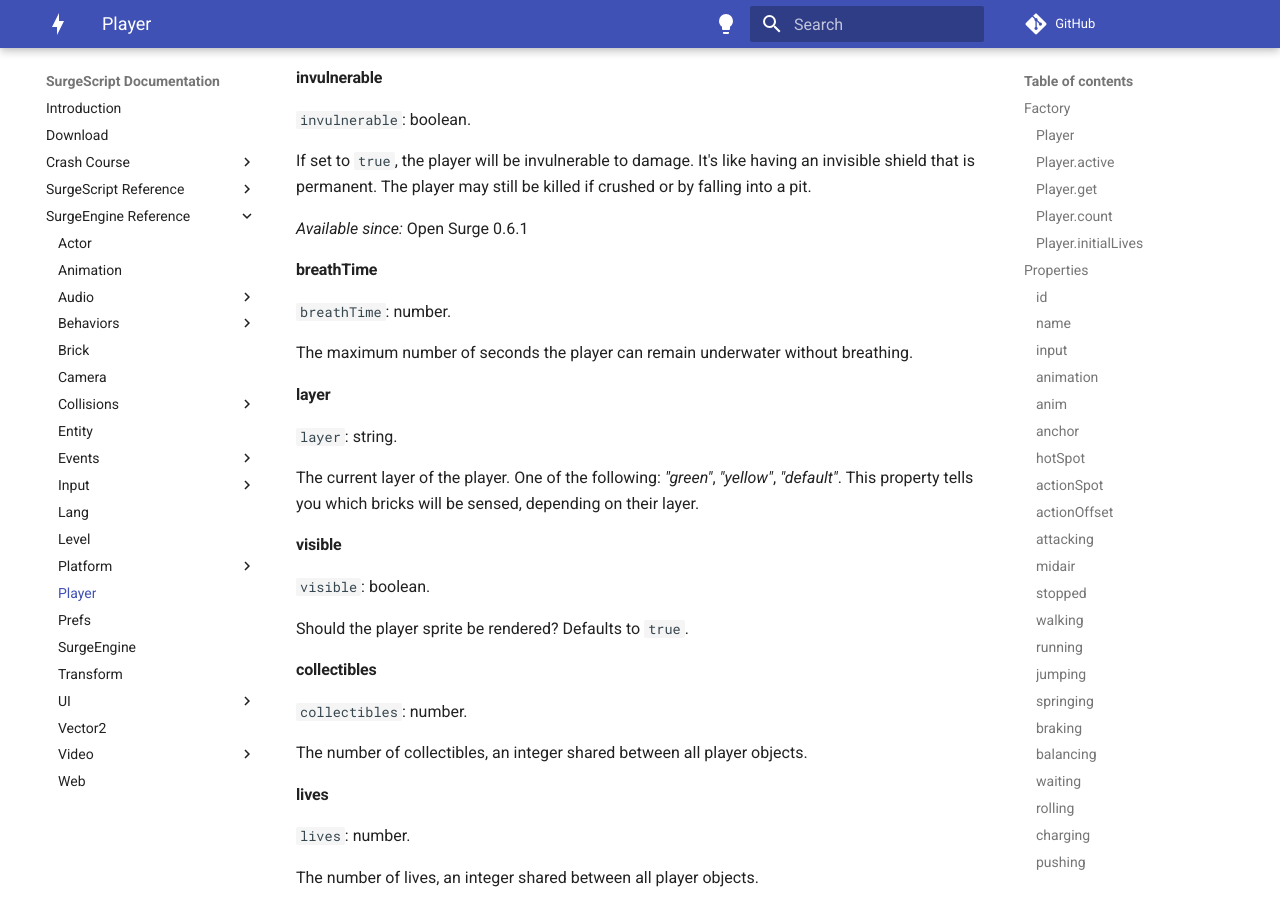
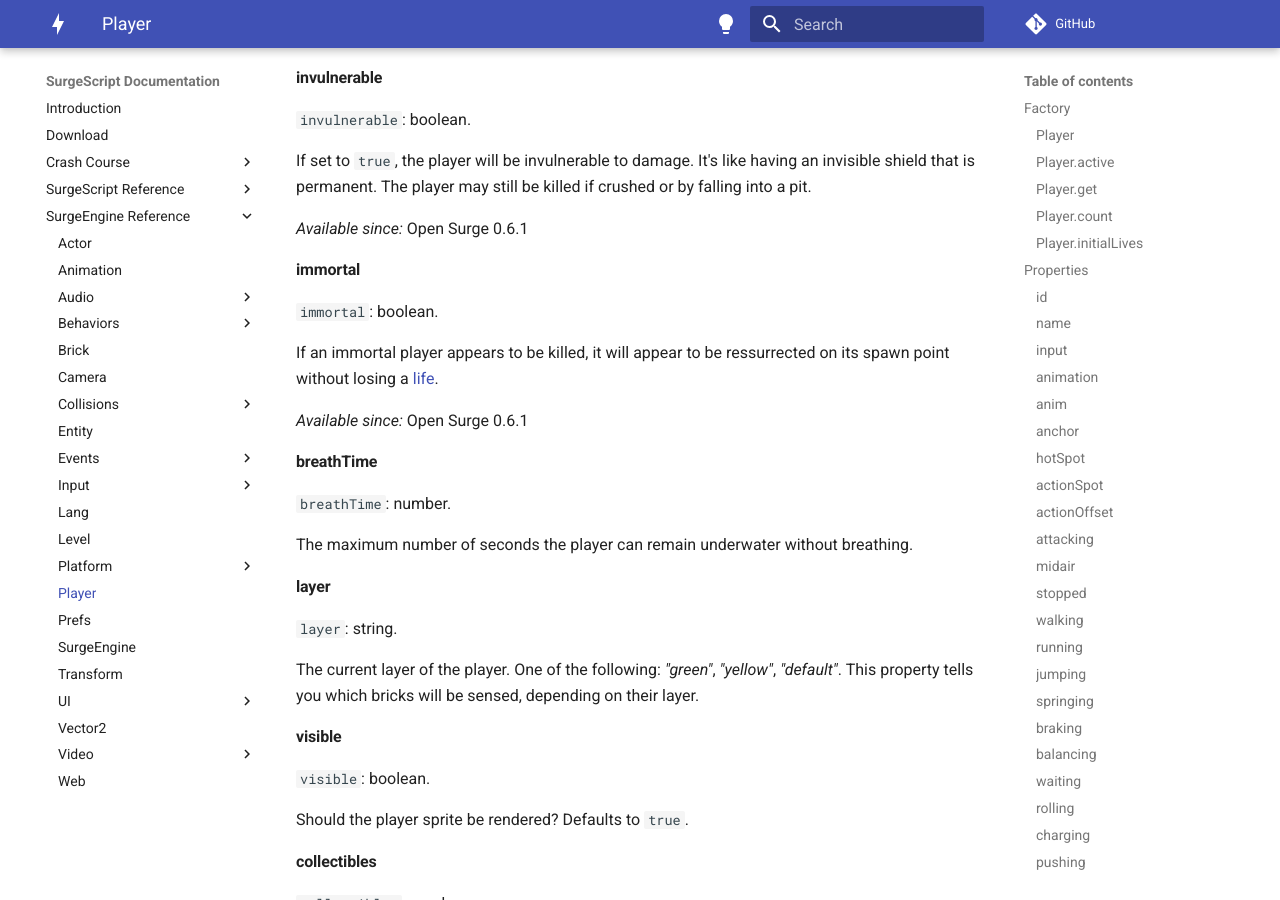
Before and after one commit to alemart/surgescript, an MkDocs documentation site: the page built from docs/engine/player.md, in a window 1280 px wide and 900 px high, scrolled down 9215 px. Built offline with MkDocs 1.6.1 and Material for MkDocs 9.7.7, drawn with Linux system fonts in a browser that asks for light colours; comment, search, counter and statistics services are not loaded.

Commit message:
Docs: add Player.immortal

```diff
--- a/docs/engine/player.md
+++ b/docs/engine/player.md
@@ -444,6 +444,14 @@ If set to `true`, the player will be invulnerable to damage. It's like having an
 
 *Available since:* Open Surge 0.6.1
 
+#### immortal
+
+`immortal`: boolean.
+
+If an immortal player appears to be killed, it will appear to be ressurrected on its spawn point without losing a [life](#lives).
+
+*Available since:* Open Surge 0.6.1
+
 #### breathTime
 
 `breathTime`: number.
```
